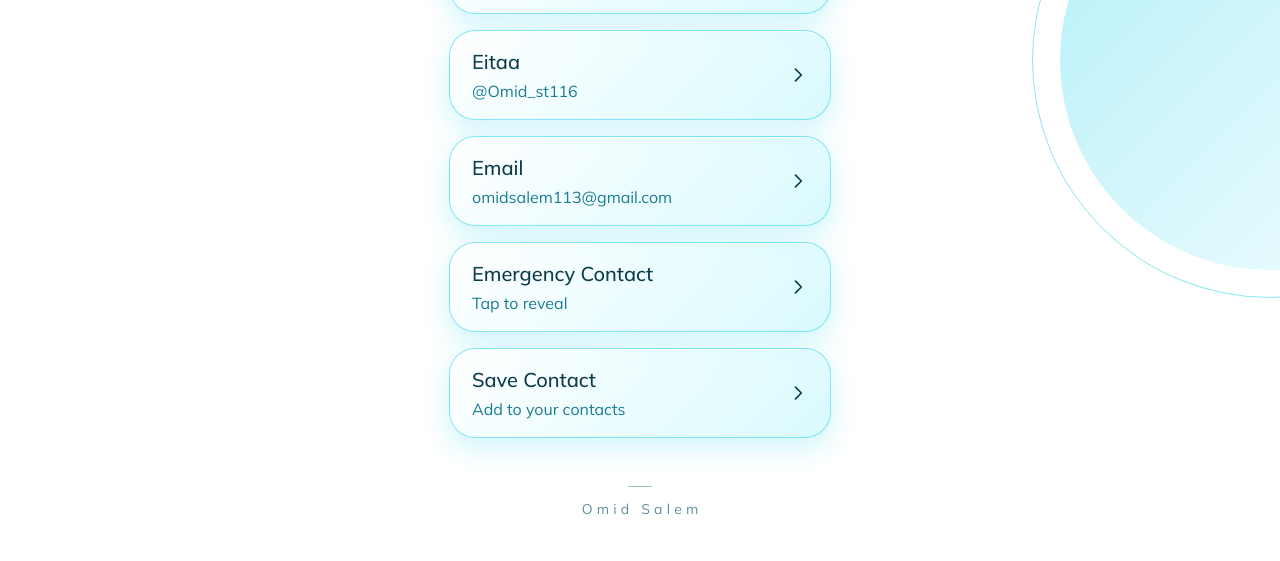
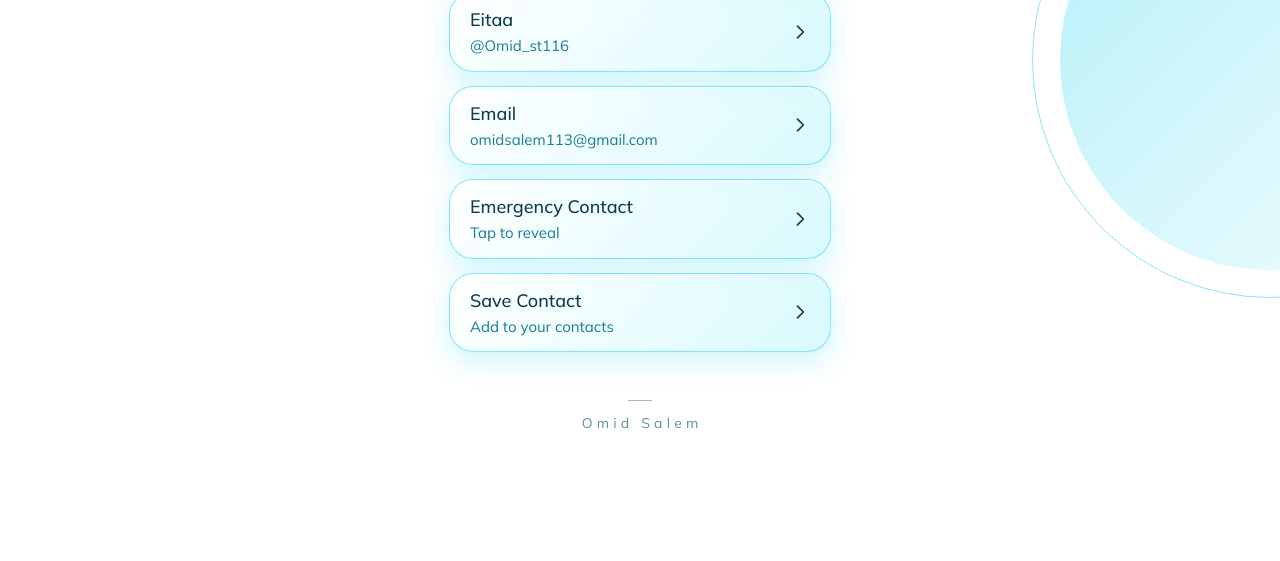
Before and after one commit to omidsalem113-bit/my-first-website, a plain HTML site: page index.html in a window 1280 px wide. Shown: the part 730-1291 px from the top of the page. After the commit the page ends 1205 px from the top, so only its background shows below. Drawn offline with nearby package versions, Linux system fonts and the light colour scheme.

Commit message:
Update index.html

```diff
--- a/index.html
+++ b/index.html
@@ -258,7 +258,7 @@
     .list {
       display: flex;
       flex-direction: column;
-      gap: 16px;
+      gap: 14px;
       margin: 0;
       padding: 0;
       list-style: none;
@@ -270,9 +270,9 @@
       justify-content: space-between;
       gap: 16px;
       width: 100%;
-      min-height: 84px;
-      padding: 16px 22px;
-      border-radius: 26px;
+      min-height: 74px;
+      padding: 13px 20px;
+      border-radius: 24px;
       border: 1px solid var(--card-border);
       background: var(--card-bg);
       box-shadow: var(--card-shadow);
@@ -289,11 +289,11 @@
     .item:active { transform: translateY(0); }
 
     .text { min-width: 0; }
-    .title { display: block; font-size: 20px; font-weight: 500; }
+    .title { display: block; font-size: 18px; font-weight: 500; }
     .sub {
       display: block;
       margin-top: 2px;
-      font-size: 16px;
+      font-size: 15px;
       color: var(--sub);
       overflow-wrap: anywhere;
     }
@@ -324,10 +324,10 @@
       justify-content: space-between;
       gap: 16px;
       width: 100%;
-      min-height: 84px;
-      padding: 16px 22px;
+      min-height: 74px;
+      padding: 13px 20px;
       border: 0;
-      border-radius: 26px;
+      border-radius: 24px;
       background: none;
       color: inherit;
       font: inherit;
@@ -354,13 +354,13 @@
     .actions {
       display: flex;
       gap: 10px;
-      padding: 2px 22px 20px;
+      padding: 2px 20px 16px;
     }
     .btn {
       flex: 1;
       display: grid;
       place-items: center;
-      height: 46px;
+      height: 42px;
       padding: 0 12px;
       border-radius: 16px;
       border: 1px solid var(--card-border);
```
